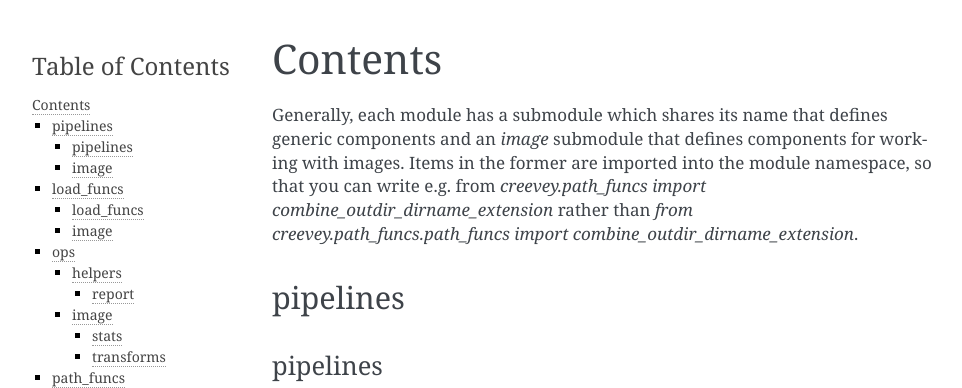
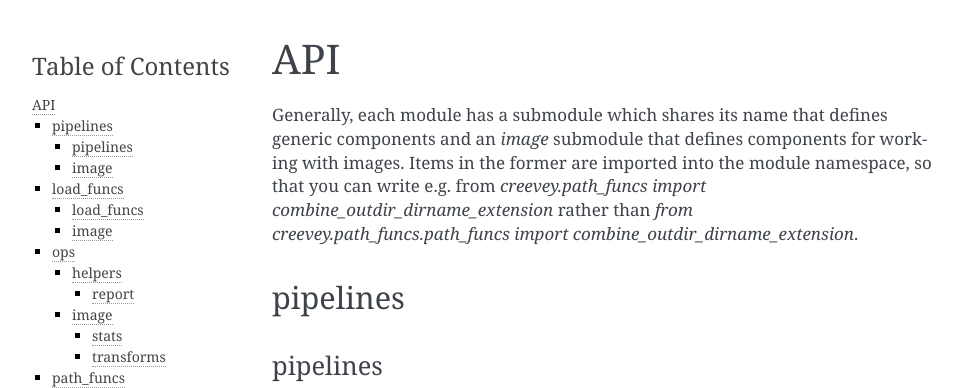
Before and after one commit to ShopRunner/wildebeest, a Sphinx documentation site: the page built from docs/api.rst, in a window 1280 px wide and 900 px high, cut to the strip 0-388 px from the top of the window. Shown: the whole strip, without its empty margins (148-1110 px from the left). Built offline with Sphinx 7.4.7, drawn with Linux system fonts in a browser that asks for light colours.

Commit message:
Change name of 'contents' to 'API

```diff
--- a/docs/contents.rst
+++ b/docs/api.rst
@@ -1,5 +1,5 @@
-Contents
-========
+API
+===
 
 Generally, each module has a submodule which shares its name that defines generic components and an `image` submodule that defines components for working with images. Items in the former are imported into the module namespace, so that you can write e.g. from `creevey.path_funcs import combine_outdir_dirname_extension` rather than `from creevey.path_funcs.path_funcs import combine_outdir_dirname_extension`.
 
--- a/docs/index.rst
+++ b/docs/index.rst
@@ -15,7 +15,7 @@ Creevey was developed for deep learning computer vision projects, so in addition
 .. toctree::
 
    quickstart.rst
-   contents.rst
+   api.rst
    limitations.rst
    contrib.rst
 
```
